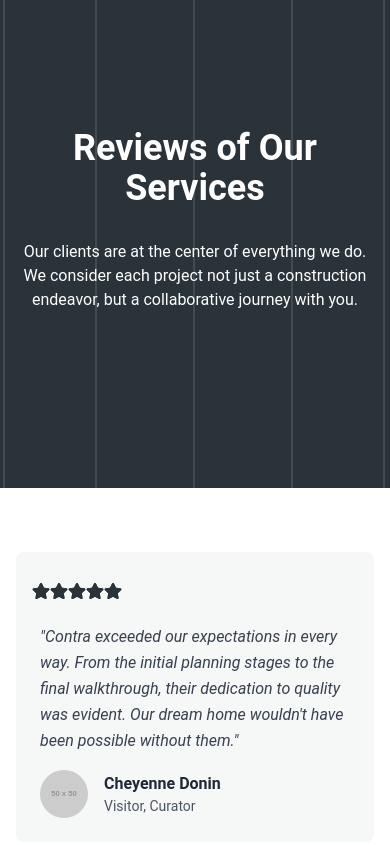
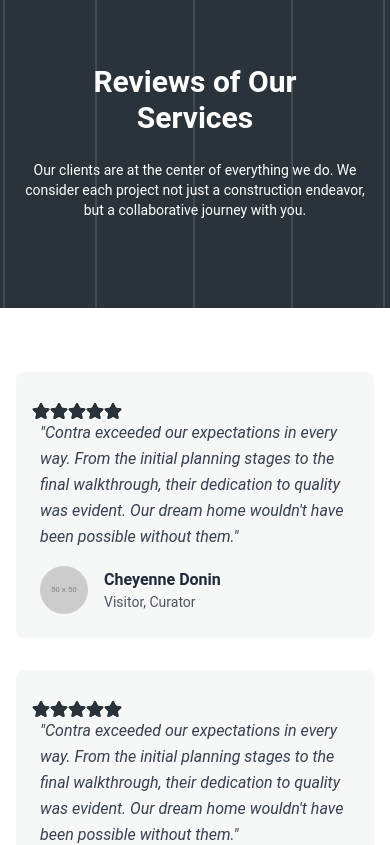
Before and after one commit to Katty020/versai_intern, a React (Create React App) app: page / in a window 390 px wide. Shown: the top 845 px of the page. Built offline with nearby package versions, Linux system fonts and the light colour scheme.

Commit message:
adding styling to the site

```diff
--- a/src/App.js
+++ b/src/App.js
@@ -5,15 +5,15 @@
   return (
     <div className="min-h-screen flex flex-col">
       <div
-        className="top-section flex items-center justify-center text-white py-32 relative"
+        className="top-section flex items-center justify-center text-white py-16 sm:py-24 md:py-32 relative"
         style={{ backgroundColor: "#293339" }}
       >
         <div className="text-center max-w-4xl px-4">
-          <h1 className="text-4xl md:text-5xl font-bold mb-8">
+          <h1 className="text-3xl sm:text-4xl md:text-5xl font-bold mb-6 sm:mb-8">
             Reviews of Our <br />
             Services
           </h1>
-          <p className="text-base md:text-lg mb-12">
+          <p className="text-sm sm:text-base md:text-lg mb-6 sm:mb-12">
             Our clients are at the center of everything we do. We consider each
             project not just a construction endeavor, but a collaborative
             journey with you.
--- a/src/components/ReviewSection.js
+++ b/src/components/ReviewSection.js
@@ -4,7 +4,6 @@
 const StarRating = ({ rating }) => {
   return (
     <div className="absolute top-[20px] left-2 ml-2 mt-2 text-[#293339] mb-4">
-      {" "}
       {/* Increased bottom margin */}
       {[...Array(5)].map((_, index) => (
         <i
@@ -23,8 +22,6 @@
     <div className="bg-[#f6f7f7] text-gray-800 p-6 rounded-lg border-b-gray-100 relative min-h-[260px] max-w-2xl mx-auto">
       {/* Added 5 stars at the top of the card */}
       <div className="absolute top-[20px] left-2 ml-2 mt-2 text-[#293339] mb-4">
-        {" "}
-        {/* Increased bottom margin */}
         {[...Array(5)].map((_, index) => (
           <i
             key={index}
@@ -39,9 +36,6 @@
       <StarRating rating={rating} />
 
       <div className="flex-grow mt-6">
-        {" "}
-        {/* Added margin-top to move content down */}
-        <br />
         <blockquote className="italic text-gray-700 leading-relaxed">
           {quote}
         </blockquote>
@@ -65,8 +59,8 @@
   return (
     <div className="bottom-section bg-white">
       <div className="container mx-auto px-4 py-16">
-        {/* Updated to grid-cols-2 for 2 cards per row */}
-        <div className="grid md:grid-cols-2 gap-8">
+        {/* Responsive grid layout: 1 column on mobile, 2 columns on medium screens and above */}
+        <div className="grid grid-cols-1 sm:grid-cols-2 lg:grid-cols-2 gap-8">
           {reviews.map((review) => (
             <ReviewCard
               key={review.id}
```
